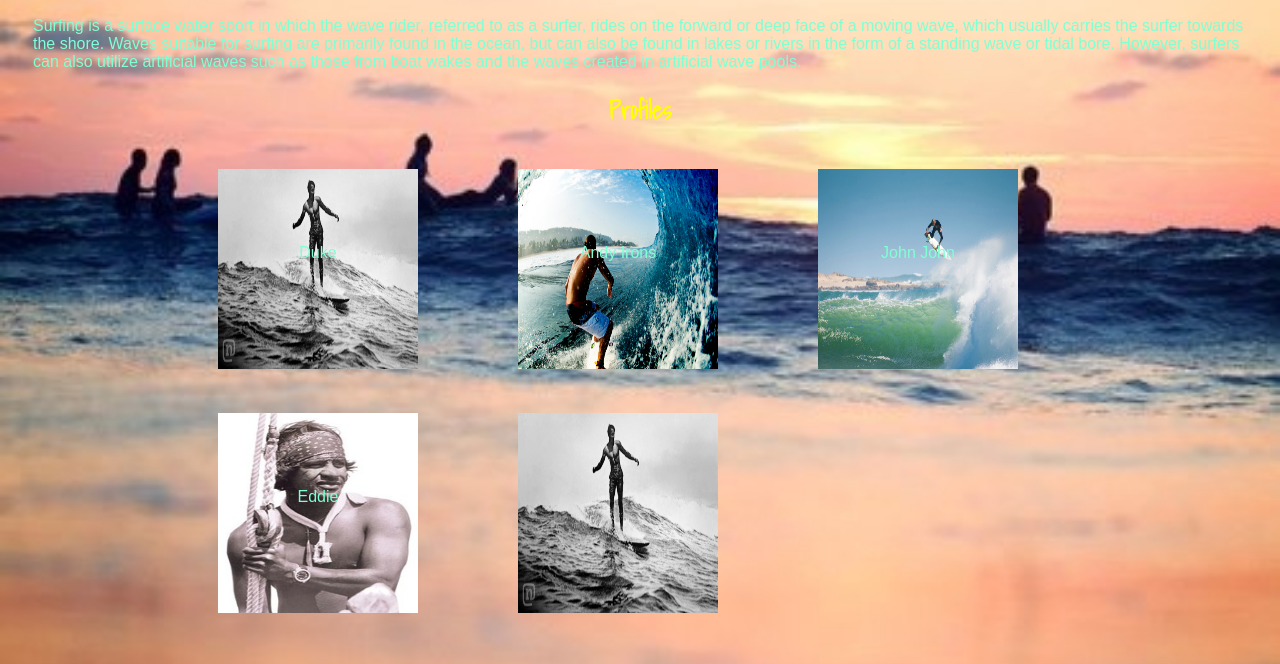
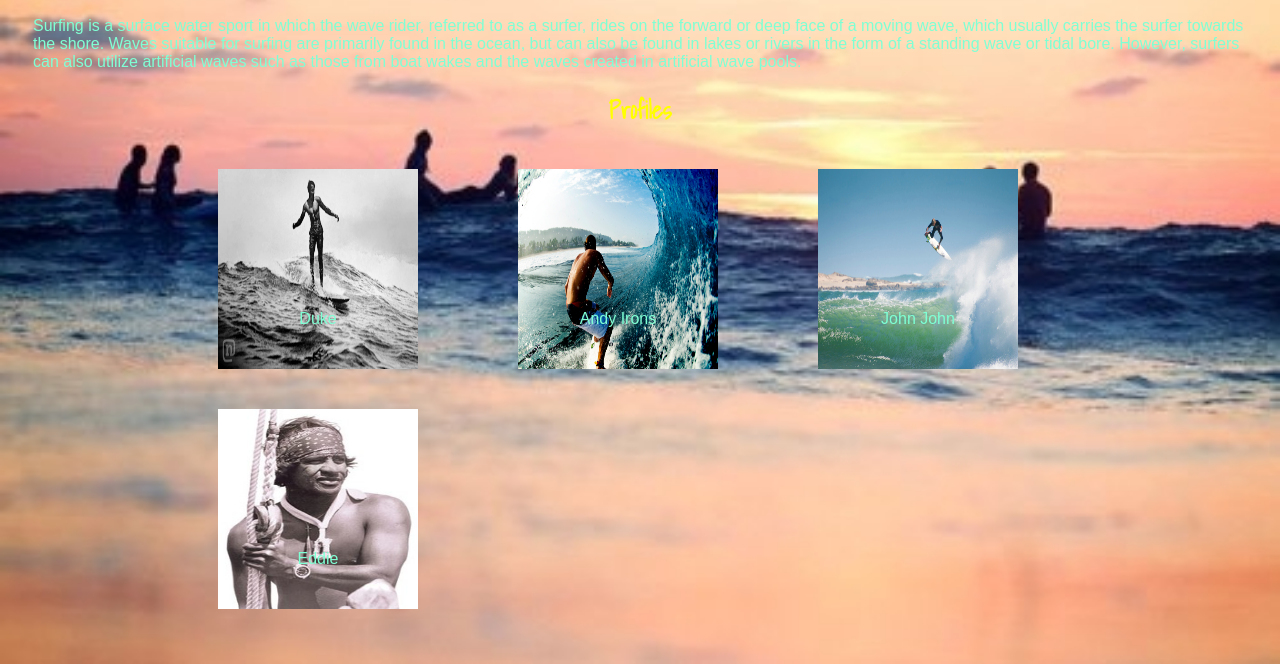
Before and after one commit to cammoore/historyofsurfing, a plain HTML site: page index.html in a window 1280 px wide. Shown: the part 136-800 px from the top of the page. Drawn offline with Linux system fonts and the light colour scheme; a web font is replaced by a local one.

Commit message:
minor formatting

```diff
--- a/index.html
+++ b/index.html
@@ -3,37 +3,55 @@
 <head>
   <meta charset="UTF-8">
   <title>History of surfing</title>
-  <link href="https://fonts.googleapis.com/css?family=Average+Sans|Fjalla+One|Shadows+Into+Light|Roboto" rel="stylesheet">
+  <link href="https://fonts.googleapis.com/css?family=Average+Sans|Fjalla+One|Shadows+Into+Light|Roboto"
+        rel="stylesheet">
   <link rel="stylesheet" href="style.css">
 </head>
 <body>
 <h1 align="center">History of Surfing</h1>
 
 <h2 align="center">Introduction</h2>
-<p>Surfing is a surface water sport in which the wave rider, referred to as a surfer, rides on the forward or deep face of a moving wave, which usually carries the surfer towards the shore. Waves suitable for surfing are primarily found in the ocean, but can also be found in lakes or rivers in the form of a standing wave or tidal bore. However, surfers can also utilize artificial waves such as those from boat wakes and the waves created in artificial wave pools.</p>
+<p>Surfing is a surface water sport in which the wave rider, referred to as a surfer, rides on the forward or deep face
+  of a moving wave, which usually carries the surfer towards the shore. Waves suitable for surfing are primarily found
+  in the ocean, but can also be found in lakes or rivers in the form of a standing wave or tidal bore. However, surfers
+  can also utilize artificial waves such as those from boat wakes and the waves created in artificial wave pools.</p>
 
 <h2 align="center">Profiles</h2>
 
 <div class="profiles">
+
+  <div class="image profile container">
+    <img src="duke.jpg">
+    <div class="centered">Duke</div>
+  </div>
+
   <div class="image profile">
-    <img src="duke.jpg" >
-    <div class="text">Duke</div>
+    <img src="andyIrons.jpg">
+    <div class="centered">Andy Irons</div>
   </div>
-  <div class="image profile"><img src="andyIrons.jpg"><div class="text caption">Andy Irons</div> </div>
-  <div class="image profile"><img class="profile" src="johnjohn.jpg"><div class="text caption">John John</div> </div>
-  <div class="image profile"><img class="profile" src="eddie.jpg"><div class="text caption">Eddie</div> </div>
+
+  <div class="image profile">
+    <img src="johnjohn.jpg">
+    <div class="centered">John John</div>
+  </div>
+
+  <div class="image profile">
+    <img src="eddie.jpg">
+    <div class="centered">Eddie</div>
+  </div>
+
 </div>
 
 
-<div class="image profile">
-  <img src="duke.jpg">
+<!--<div class="image profile">-->
+<!--  <img src="duke.jpg">-->
 <!--  <div class="text">Caption over image</div>-->
 <!--  <div class="bottom-left">Bottom Left</div>-->
 <!--  <div class="top-left">Top Left</div>-->
 <!--  <div class="top-right">Top Right</div>-->
 <!--  <div class="bottom-right">Bottom Right</div>-->
 <!--  <div class="centered">Centered</div>-->
-</div>
+<!--</div>-->
 
 <script>document.write('<script src="http://' + (location.host || 'localhost').split(':')[0] + ':35729/livereload.js?snipver=1"></' + 'script>')</script>
 </body>
--- a/style.css
+++ b/style.css
@@ -17,49 +17,30 @@ p {
 }
 
 .profiles {
-  margin-left: 160px;
+  padding-left: 160px;
 }
 
 div.image.profile {
-  display: table;
   width: 200px;
-  height: 175px;
+  height: 200px;
   float: left;
   margin: 20px 50px;
 }
+
 div.image.profile img {
   width: 200px;
   height: 200px;
 }
-.imageWithCaption {
-  text-align: center;
-}
-
-.caption {
-  display: table-cell;
-  vertical-align: center;
-  width: 200px;
-  height: 175px;
-  float: left;
-  text-align: center;
-}
-
-.parent {
-  position: relative;
-  text-align: center;
-  color: white;
-}
-.child {
-  position: absolute;
-  top: 50%;
-  left: 50%;
-}
-
 /* Container holding the image and the text */
 .container {
   position: relative;
   text-align: center;
-  color: white;
+}
+.centered {
+  position: absolute;
+  top: 75%;
+  left: 50%;
+  transform: translate(-50%, -50%);
 }
 
 .image {
@@ -70,6 +51,6 @@ div.image.profile img {
 .text {
   left: 0;
   position:absolute;
-  top: 75px;
+  top: 175px;
   width: 100%;
 }
```
